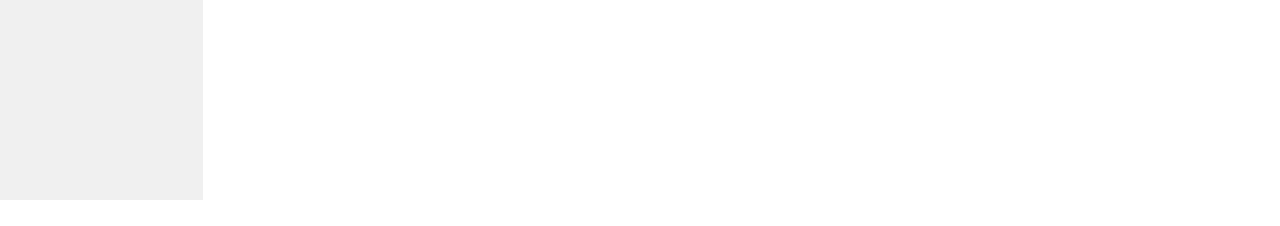
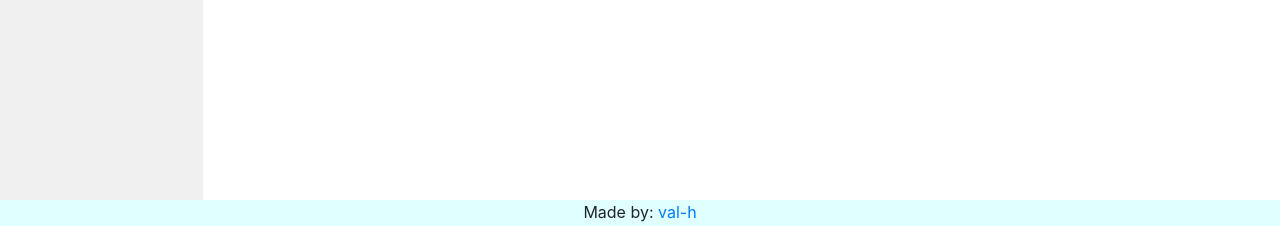
Before and after one commit to val-h/cs50w-prj-1, a Django app: page / in a window 1280 px wide. Shown: the part 600-826 px from the top of the page. Before the commit the page ends 800 px from the top, so only its background shows below. Run offline with Django 3.2, Linux system fonts and the light colour scheme; some libraries are stand-ins or nearby versions.

Commit message:
added footer

```diff
--- a/wiki/encyclopedia/static/encyclopedia/styles.css
+++ b/wiki/encyclopedia/static/encyclopedia/styles.css
@@ -1,6 +1,12 @@
 body {
   margin: 0;
   background-color: white;
+}
+
+footer {
+  text-align: center;
+  height: 26px;
+  background-color: lightcyan;
 }
 
 code {
--- a/wiki/encyclopedia/static/encyclopedia/styles.scss
+++ b/wiki/encyclopedia/static/encyclopedia/styles.scss
@@ -1,6 +1,12 @@
 body {
     margin: 0;
     background-color: white;
+}
+
+footer {
+    text-align: center;
+    height: 26px;
+    background-color: lightcyan;
 }
 
 code {
--- a/wiki/encyclopedia/templates/encyclopedia/layout.html
+++ b/wiki/encyclopedia/templates/encyclopedia/layout.html
@@ -33,5 +33,9 @@
                 {% endblock %}
             </div>
         </div>
+        <footer>
+            Made by:
+            <a href="https://www.github.com/val-h">val-h</a>
+        </footer>
     </body>
 </html>
```
Also changed, not shown: README.md, 1 other file.
